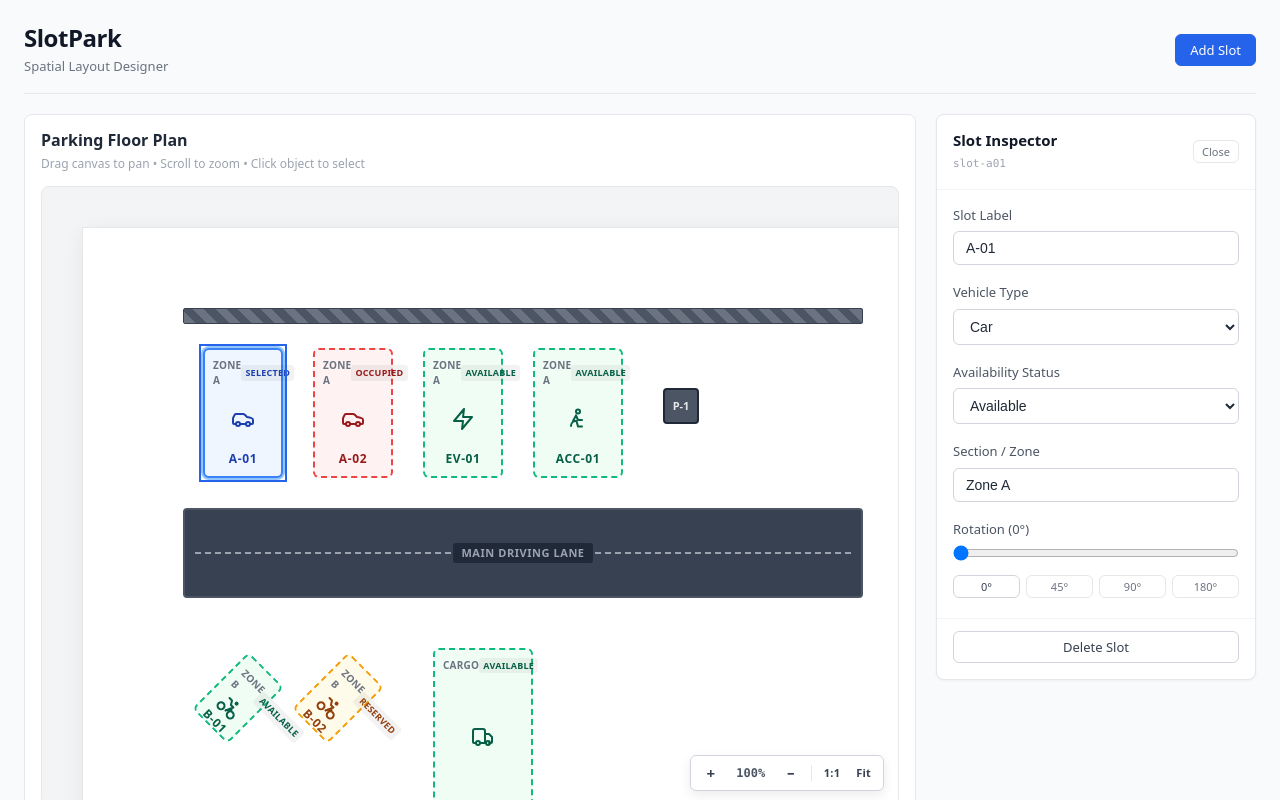
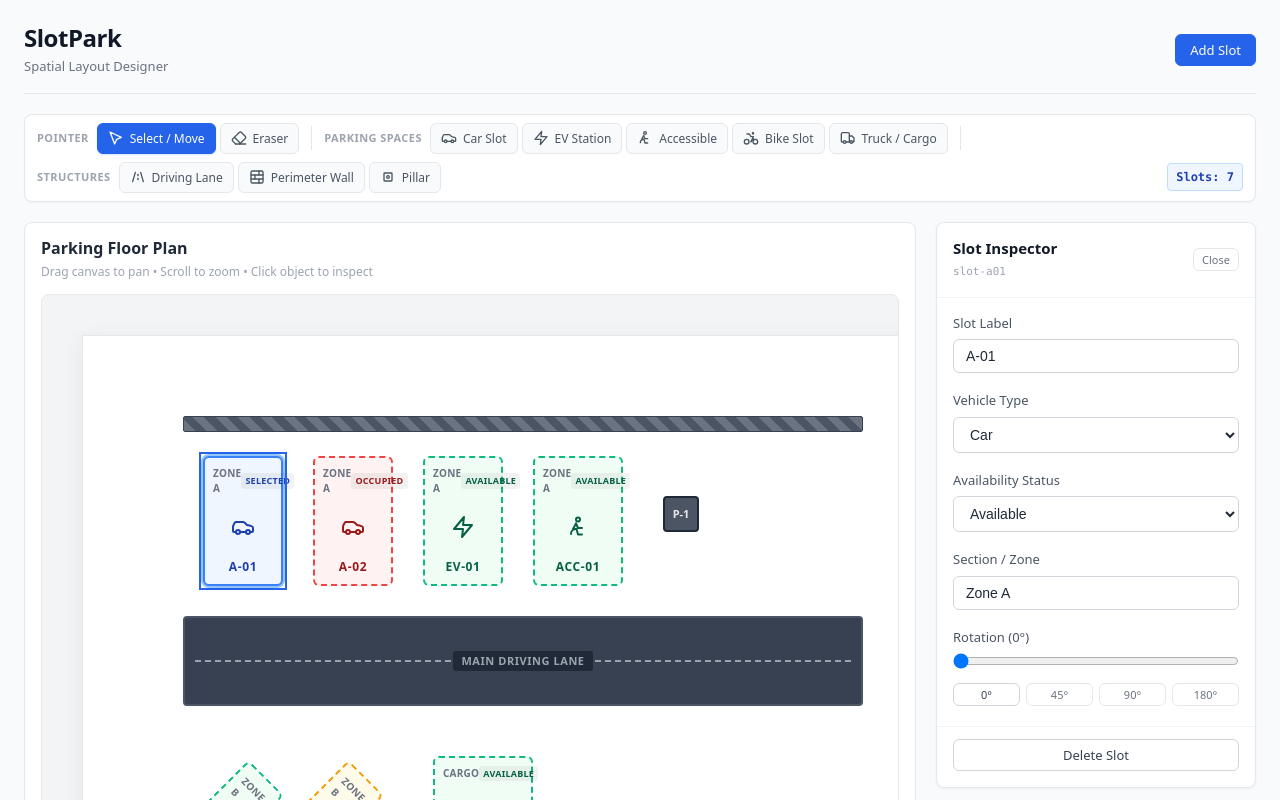
Before and after one commit to luvsingh2006/SlotPark, a React (Vite) app: page / in a window 1280 px wide. Shown: the top 800 px of the page. Built offline with nearby package versions, Linux system fonts and the light colour scheme.

Commit message:
build designer toolbar with tool palette and active tool state

```diff
--- a/src/App.jsx
+++ b/src/App.jsx
@@ -1,5 +1,6 @@
-import { useState } from 'react'
+import { useState, useEffect } from 'react'
 import { CanvasViewport } from './components/CanvasViewport'
+import { DesignerToolbar } from './components/DesignerToolbar'
 import { SlotInspector } from './components/SlotInspector'
 import {
   INITIAL_LAYOUT_OBJECTS,
@@ -12,17 +13,43 @@ import './App.css'
 function App() {
   const [objects, setObjects] = useState(INITIAL_LAYOUT_OBJECTS)
   const [selectedId, setSelectedId] = useState('slot-a01')
+  const [activeTool, setActiveTool] = useState('select')
   const [transform, setTransform] = useState({ zoom: 1, pan: { x: 40, y: 40 } })
 
   const selectedObject = objects.find((obj) => obj.id === selectedId) || null
   const isSelectedSlot = selectedObject && isSlotType(selectedObject.type)
+  const totalSlots = objects.filter((o) => isSlotType(o.type)).length
+
+  // Quick keyboard tool switching (V = Select, E = Eraser)
+  useEffect(() => {
+    const handleKeyDown = (e) => {
+      if (['INPUT', 'SELECT', 'TEXTAREA'].includes(e.target.tagName)) return
+      if (e.key.toLowerCase() === 'v') {
+        setActiveTool('select')
+      } else if (e.key.toLowerCase() === 'e') {
+        setActiveTool('eraser')
+      } else if (e.key === 'Escape') {
+        setActiveTool('select')
+        setSelectedId(null)
+      }
+    }
+
+    window.addEventListener('keydown', handleKeyDown)
+    return () => window.removeEventListener('keydown', handleKeyDown)
+  }, [])
 
   const handleSelectObject = (id) => {
+    if (activeTool === 'eraser') {
+      handleDeleteObject(id)
+      return
+    }
     setSelectedId((prev) => (prev === id ? null : id))
   }
 
   const handleCanvasClick = () => {
-    setSelectedId(null)
+    if (activeTool === 'select') {
+      setSelectedId(null)
+    }
   }
 
   const handleUpdateSelectedSlot = (updates) => {
@@ -39,12 +66,13 @@ function App() {
   }
 
   const handleAddSlot = () => {
-    const slotCount = objects.filter((o) => isSlotType(o.type)).length + 1
+    const slotCount = totalSlots + 1
     const newSlot = createLayoutObject(OBJECT_TYPES.PARKING, 120 + slotCount * 20, 260, {
       label: `A-${String(slotCount).padStart(2, '0')}`,
     })
     setObjects((prev) => [...prev, newSlot])
     setSelectedId(newSlot.id)
+    setActiveTool('select')
   }
 
   return (
@@ -61,12 +89,24 @@ function App() {
         </div>
       </header>
 
+      <DesignerToolbar
+        activeTool={activeTool}
+        onSelectTool={setActiveTool}
+        totalSlots={totalSlots}
+      />
+
       <main className="app-main">
         <section className="designer-canvas-section">
           <div className="panel-header">
             <div>
               <h2>Parking Floor Plan</h2>
-              <span className="panel-hint">Drag canvas to pan • Scroll to zoom • Click object to select</span>
+              <span className="panel-hint">
+                {activeTool === 'select'
+                  ? 'Drag canvas to pan • Scroll to zoom • Click object to inspect'
+                  : activeTool === 'eraser'
+                  ? 'Click any element to erase it'
+                  : `Active tool: ${activeTool}. Placement logic coming next.`}
+              </span>
             </div>
           </div>
 
@@ -78,6 +118,7 @@ function App() {
             zoom={transform.zoom}
             pan={transform.pan}
             onTransformChange={setTransform}
+            activeTool={activeTool}
           />
         </section>
 
@@ -94,7 +135,7 @@ function App() {
               <h3>{selectedObject ? selectedObject.label || selectedObject.type : 'No Object Selected'}</h3>
               <p>
                 {selectedObject
-                  ? `Structural element (${selectedObject.type}). Spatial property controls coming next.`
+                  ? `Structural element (${selectedObject.type}).`
                   : 'Select any parking space or structural element on the canvas to inspect its properties.'}
               </p>
             </div>
--- a/src/components/CanvasViewport.jsx
+++ b/src/components/CanvasViewport.jsx
@@ -13,6 +13,7 @@ export function CanvasViewport({
   zoom = 1,
   pan = { x: 40, y: 40 },
   onTransformChange,
+  activeTool = 'select',
 }) {
   const containerRef = useRef(null)
   const isPanningRef = useRef(false)
@@ -236,7 +237,7 @@ export function CanvasViewport({
   return (
     <div
       ref={containerRef}
-      className={`canvas-viewport ${isPanningState ? 'canvas-viewport--panning' : ''}`}
+      className={`canvas-viewport ${isPanningState ? 'canvas-viewport--panning' : ''} canvas-viewport--${activeTool}`}
       onMouseDown={handleMouseDown}
       onMouseMove={handleMouseMove}
       onMouseUp={handleMouseUp}
--- /dev/null
+++ b/src/components/DesignerToolbar.css
@@ -0,0 +1,89 @@
+.designer-toolbar {
+  display: flex;
+  align-items: center;
+  gap: 8px;
+  padding: 8px 12px;
+  background-color: #ffffff;
+  border: 1px solid #e5e7eb;
+  border-radius: 8px;
+  box-shadow: 0 1px 2px rgba(0, 0, 0, 0.04);
+  flex-wrap: wrap;
+}
+
+.designer-toolbar__group {
+  display: flex;
+  align-items: center;
+  gap: 4px;
+}
+
+.toolbar-group__label {
+  font-size: 11px;
+  font-weight: 600;
+  text-transform: uppercase;
+  letter-spacing: 0.04em;
+  color: #9ca3af;
+  margin-right: 4px;
+}
+
+.designer-toolbar__divider {
+  width: 1px;
+  height: 24px;
+  background-color: #e5e7eb;
+  margin: 0 4px;
+}
+
+.tool-btn {
+  display: inline-flex;
+  align-items: center;
+  gap: 6px;
+  padding: 6px 10px;
+  border-radius: 6px;
+  border: 1px solid #e5e7eb;
+  background-color: #f9fafb;
+  color: #4b5563;
+  font-size: 12px;
+  font-weight: 500;
+  cursor: pointer;
+  transition: all 0.15s ease;
+  user-select: none;
+}
+
+.tool-btn:hover {
+  background-color: #f3f4f6;
+  border-color: #d1d5db;
+  color: #111827;
+}
+
+.tool-btn--active {
+  background-color: #2563eb;
+  border-color: #2563eb;
+  color: #ffffff;
+  box-shadow: 0 1px 2px rgba(37, 99, 235, 0.2);
+}
+
+.tool-btn--active:hover {
+  background-color: #1d4ed8;
+  border-color: #1d4ed8;
+  color: #ffffff;
+}
+
+.tool-btn__text {
+  white-space: nowrap;
+}
+
+.designer-toolbar__stats {
+  margin-left: auto;
+  display: flex;
+  align-items: center;
+}
+
+.stats-badge {
+  font-size: 12px;
+  font-weight: 600;
+  font-family: var(--font-mono);
+  background-color: #eff6ff;
+  color: #1e40af;
+  padding: 4px 8px;
+  border-radius: 4px;
+  border: 1px solid #bfdbfe;
+}
--- /dev/null
+++ b/src/components/DesignerToolbar.jsx
@@ -0,0 +1,110 @@
+import {
+  PointerIcon,
+  EraserIcon,
+  CarIcon,
+  EvIcon,
+  AccessibleIcon,
+  BikeIcon,
+  TruckIcon,
+  RoadIcon,
+  WallIcon,
+  PillarIcon,
+} from './Icons'
+import { OBJECT_TYPES } from '../utils/layoutModels'
+import './DesignerToolbar.css'
+
+export const TOOLS = [
+  // Primary Pointer Tools
+  { id: 'select', label: 'Select / Move', icon: PointerIcon, category: 'mode' },
+  { id: 'eraser', label: 'Eraser', icon: EraserIcon, category: 'mode' },
+
+  // Parking Spaces
+  { id: OBJECT_TYPES.PARKING, label: 'Car Slot', icon: CarIcon, category: 'slots' },
+  { id: OBJECT_TYPES.EV, label: 'EV Station', icon: EvIcon, category: 'slots' },
+  { id: OBJECT_TYPES.ACCESSIBLE, label: 'Accessible', icon: AccessibleIcon, category: 'slots' },
+  { id: OBJECT_TYPES.BIKE, label: 'Bike Slot', icon: BikeIcon, category: 'slots' },
+  { id: OBJECT_TYPES.TRUCK, label: 'Truck / Cargo', icon: TruckIcon, category: 'slots' },
+
+  // Structural Elements
+  { id: OBJECT_TYPES.ROAD, label: 'Driving Lane', icon: RoadIcon, category: 'structures' },
+  { id: OBJECT_TYPES.WALL, label: 'Perimeter Wall', icon: WallIcon, category: 'structures' },
+  { id: OBJECT_TYPES.PILLAR, label: 'Pillar', icon: PillarIcon, category: 'structures' },
+]
+
+export function DesignerToolbar({
+  activeTool = 'select',
+  onSelectTool,
+  totalSlots = 0,
+}) {
+  return (
+    <div className="designer-toolbar" role="toolbar" aria-label="Layout designer tools">
+      <div className="designer-toolbar__group">
+        <span className="toolbar-group__label">Pointer</span>
+        {TOOLS.filter((t) => t.category === 'mode').map((tool) => {
+          const Icon = tool.icon
+          const isActive = activeTool === tool.id
+          return (
+            <button
+              key={tool.id}
+              type="button"
+              className={`tool-btn ${isActive ? 'tool-btn--active' : ''}`}
+              onClick={() => onSelectTool(tool.id)}
+              title={`${tool.label} ${tool.id === 'select' ? '(V)' : tool.id === 'eraser' ? '(E)' : ''}`}
+            >
+              <Icon size={16} />
+              <span className="tool-btn__text">{tool.label}</span>
+            </button>
+          )
+        })}
+      </div>
+
+      <div className="designer-toolbar__divider" />
+
+      <div className="designer-toolbar__group">
+        <span className="toolbar-group__label">Parking Spaces</span>
+        {TOOLS.filter((t) => t.category === 'slots').map((tool) => {
+          const Icon = tool.icon
+          const isActive = activeTool === tool.id
+          return (
+            <button
+              key={tool.id}
+              type="button"
+              className={`tool-btn ${isActive ? 'tool-btn--active' : ''}`}
+              onClick={() => onSelectTool(tool.id)}
+              title={`Place ${tool.label}`}
+            >
+              <Icon size={16} />
+              <span className="tool-btn__text">{tool.label}</span>
+            </button>
+          )
+        })}
+      </div>
+
+      <div className="designer-toolbar__divider" />
+
+      <div className="designer-toolbar__group">
+        <span className="toolbar-group__label">Structures</span>
+        {TOOLS.filter((t) => t.category === 'structures').map((tool) => {
+          const Icon = tool.icon
+          const isActive = activeTool === tool.id
+          return (
+            <button
+              key={tool.id}
+              type="button"
+              className={`tool-btn ${isActive ? 'tool-btn--active' : ''}`}
+              onClick={() => onSelectTool(tool.id)}
+              title={`Place ${tool.label}`}
+            >
+              <Icon size={16} />
+              <span className="tool-btn__text">{tool.label}</span>
+            </button>
+          )
+        })}
+      </div>
+
+      <div className="designer-toolbar__stats">
+        <span className="stats-badge">Slots: {totalSlots}</span>
+      </div>
+    </div>
+  )
+}
--- a/src/components/Icons.jsx
+++ b/src/components/Icons.jsx
@@ -100,3 +100,104 @@ export function AccessibleIcon({ className = '', size = 20 }) {
     </svg>
   )
 }
+
+export function PointerIcon({ className = '', size = 18 }) {
+  return (
+    <svg
+      width={size}
+      height={size}
+      viewBox="0 0 24 24"
+      fill="none"
+      stroke="currentColor"
+      strokeWidth="2"
+      strokeLinecap="round"
+      strokeLinejoin="round"
+      className={className}
+    >
+      <path d="m3 3 7 18 3-7 7-3L3 3z" />
+    </svg>
+  )
+}
+
+export function EraserIcon({ className = '', size = 18 }) {
+  return (
+    <svg
+      width={size}
+      height={size}
+      viewBox="0 0 24 24"
+      fill="none"
+      stroke="currentColor"
+      strokeWidth="2"
+      strokeLinecap="round"
+      strokeLinejoin="round"
+      className={className}
+    >
+      <path d="m7 21-4.3-4.3c-1-1-1-2.5 0-3.4l9.6-9.6c1-1 2.5-1 3.4 0l5.6 5.6c1 1 1 2.5 0 3.4L13 21" />
+      <path d="M22 21H7" />
+      <path d="m5 11 9 9" />
+    </svg>
+  )
+}
+
+export function RoadIcon({ className = '', size = 18 }) {
+  return (
+    <svg
+      width={size}
+      height={size}
+      viewBox="0 0 24 24"
+      fill="none"
+      stroke="currentColor"
+      strokeWidth="2"
+      strokeLinecap="round"
+      strokeLinejoin="round"
+      className={className}
+    >
+      <path d="M4 19 8 5" />
+      <path d="m16 5 4 14" />
+      <path d="M12 8v2" />
+      <path d="M12 14v2" />
+    </svg>
+  )
+}
+
+export function WallIcon({ className = '', size = 18 }) {
+  return (
+    <svg
+      width={size}
+      height={size}
+      viewBox="0 0 24 24"
+      fill="none"
+      stroke="currentColor"
+      strokeWidth="2"
+      strokeLinecap="round"
+      strokeLinejoin="round"
+      className={className}
+    >
+      <rect width="18" height="18" x="3" y="3" rx="2" />
+      <path d="M3 9h18" />
+      <path d="M3 15h18" />
+      <path d="M9 9v6" />
+      <path d="M15 3v6" />
+      <path d="M15 15v6" />
+    </svg>
+  )
+}
+
+export function PillarIcon({ className = '', size = 18 }) {
+  return (
+    <svg
+      width={size}
+      height={size}
+      viewBox="0 0 24 24"
+      fill="none"
+      stroke="currentColor"
+      strokeWidth="2"
+      strokeLinecap="round"
+      strokeLinejoin="round"
+      className={className}
+    >
+      <rect width="12" height="12" x="6" y="6" rx="1" />
+      <circle cx="12" cy="12" r="2" />
+    </svg>
+  )
+}
```
Also changed, not shown: src/components/CanvasViewport.css (+8 -0 lines).
